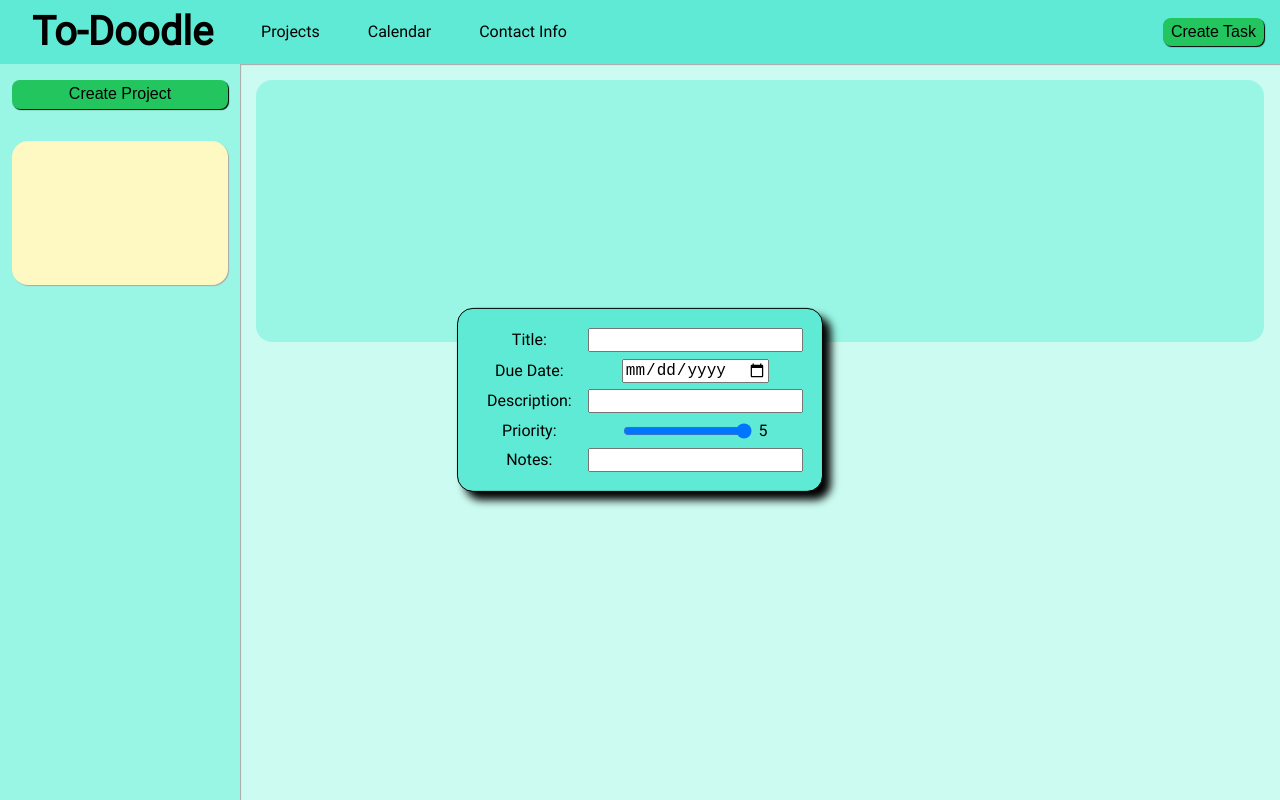
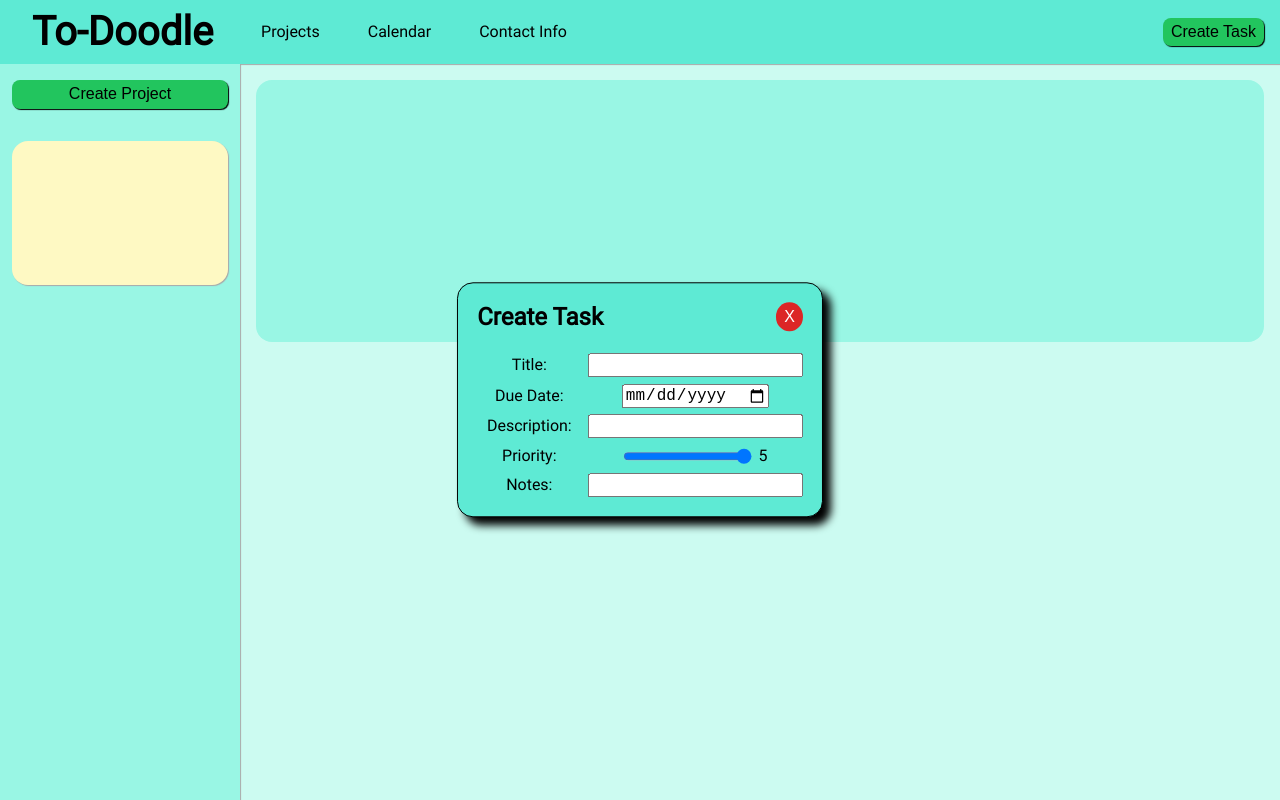
Before and after one commit to BlueVelocity/to-doodle, a website built with webpack: page src/index.html in a window 1280 px wide. Both pictures are taken after a click on the button "Create Task". Built offline with nearby package versions, Linux system fonts and the light colour scheme.

Commit message:
Close window button

```diff
--- a/src/components/inputWindow.js
+++ b/src/components/inputWindow.js
@@ -11,6 +11,15 @@ function task() {
     window.classList.add('task-window');
 
     function inputFields() {
+        const headerTitle = document.createElement('h3');
+        const exitButton = document.createElement('button');
+        const header = Dom.wrapInDiv(headerTitle, exitButton);
+        header.classList = 'window-header';
+        headerTitle.textContent = 'Create Task';
+        exitButton.textContent = 'X';
+        exitButton.classList = 'exit-button';
+        exitButton.addEventListener('click', Dom.closeWindow);
+
         const titleLabel = Dom.createBasicLabel('Title:', 'task-title-input');
         const titleInput = Dom.createBasicInput('text', 'task-title-input', 'task-title-input');
         const title = Dom.wrapInDiv(titleLabel, titleInput);
@@ -36,7 +45,7 @@ function task() {
         const notesInput = Dom.createBasicInput('text', 'task-notes-input', 'task-notes-input');
         const notes = Dom.wrapInDiv(notesLabel, notesInput);
 
-        return [ title, dueDate, description, priority, notes ]//array of input field elements
+        return [ header, title, dueDate, description, priority, notes ]//array of input field elements
     }
 
     Dom.appendElement(window, inputFields());
--- a/src/modules/DOMInteraction.js
+++ b/src/modules/DOMInteraction.js
@@ -31,8 +31,9 @@ function showWindow(windowElement) {
     }
 }
 
-function closeWindow(windowElement) {
+function closeWindow() {
     var element = document.getElementById("window");
+    element.innerHTML = null;
     element.parentNode.removeChild(element);
     windowState.setFalse();
 }
--- a/src/style.css
+++ b/src/style.css
@@ -31,7 +31,6 @@ time, mark, audio, video {
 	padding: 0;
 	border: 0;
 	font-size: 100%;
-	font: inherit;
 	vertical-align: baseline;
 }
 /* HTML5 display-role reset for older browsers */
@@ -127,6 +126,11 @@ button:active {
 	background-color: var(--button-select-color);
 
 	box-shadow: inset 0.05rem 0.05rem 0.05rem;
+}
+
+h3 {
+	font-size: 1.5rem;
+	font-weight: bold;
 }
 
 input {
@@ -304,3 +308,32 @@ input {
 #window p {
 	margin-right: auto;
 }
+
+#window .window-header {
+	display: flex;
+
+	margin-bottom: 1rem;
+}
+
+#window .window-header h3 {
+	margin-right: auto;
+}
+
+#window .window-header button {
+	flex: none;
+
+	align-items: center;
+
+	color: white;
+	background-color: #dc2626;
+
+	border-radius: 50%;
+
+	box-shadow: none;
+}
+
+#window .window-header button:active {
+	background-color: #991b1b;
+
+	box-shadow: inset 0.05rem 0.05rem 0.05rem black;
+}
```
